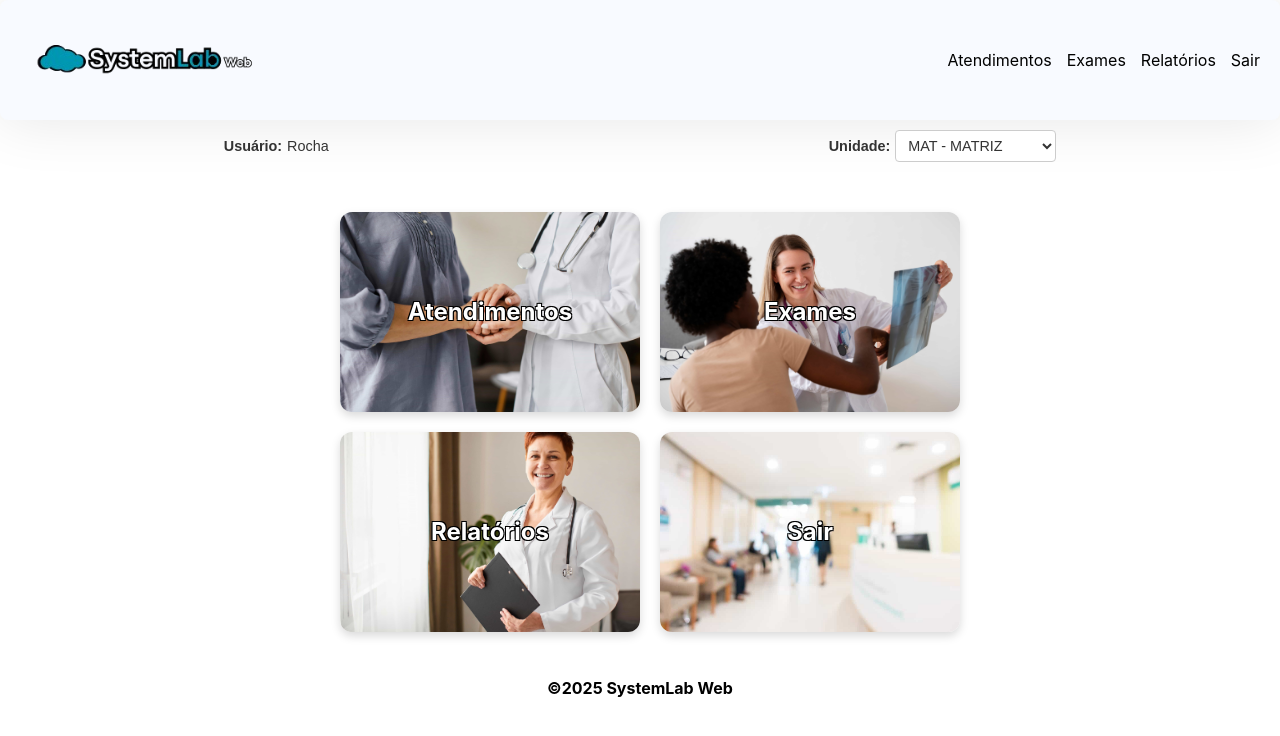
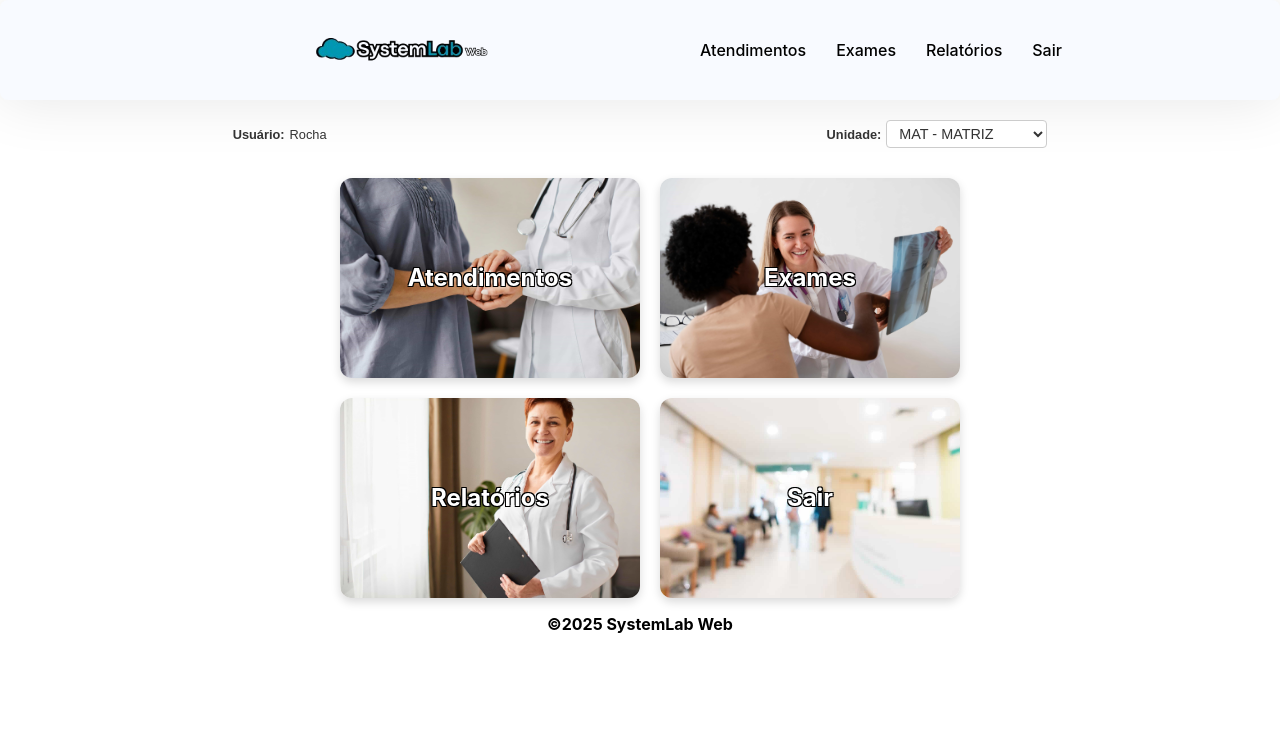
Before and after one commit to CoderRocha/systemlab-web, a React (Create React App) app: page /home in a window 1280 px wide. Shown: the top 736 px of the page. Built offline with nearby package versions, Linux system fonts and the light colour scheme; the HTML template or start-up script is replaced by a standard one.

Commit message:
fixed UI positions and paddings

```diff
--- a/src/components/navbar/Navbar.module.css
+++ b/src/components/navbar/Navbar.module.css
@@ -3,51 +3,49 @@
     display: flex;
     align-items: center;
     justify-content: space-between;
-    padding: 10px 20px;
-    background-color: #f8faff; /* uma cor meio "glacial white" para não ficar 100% branco */
+    padding: 10px 40px; /* Ajuste nos paddings para aproximar */
+    background-color: #f8faff; /* Cor "glacial white" */
     box-shadow: 0 0 60px rgba(0, 0, 0, 0.1);
     border-radius: 8px;
-    max-width: absolute;
-    margin: 0 auto;
+    max-width: absolute; /* Limite para centralizar com o restante da página */
+    margin: 0 auto; /* Centraliza horizontalmente */
 }
 
 /* Logo Section */
 .navbar-logo {
-    height: 100px;
+    height: 80px; /* Reduzido para alinhar melhor */
     cursor: pointer;
-    margin-right: 20px;
+    margin-right: 20px; /* Mais espaço entre logo e itens */
+    margin-left: 262px;
 }
 
 /* Navigation Section */
 .navbar-nav {
     flex-grow: 1;
     display: flex;
-    justify-content: flex-end;
+    justify-content: center; /* Alinha os itens no centro */
 }
 
 /* Navigation List */
 .navbar-list {
     display: flex;
-    gap: 15px;
+    gap: 30px; /* Aumenta espaço entre itens */
     list-style: none;
     padding: 0;
     margin: 0;
 }
 
 /* Navigation Items */
-.navbar-item a {
-    text-decoration: none;
+.navbar-item {
+    display: flex;
+    align-items: center;
+}
+
+/* Links */
+.navbar-link {
     color: black;
     font-size: 16px;
-    transition: color 0.2s ease;
-}
-
-/* Hover Effect for Links apenas por estética */
-.navbar-item a:hover {
-    color: #0097B2;
-}
-.navbar-link {
-    color: inherit;
+    font-weight: 500;
     text-decoration: none;
     cursor: pointer;
     transition: color 0.3s ease;
--- a/src/components/userBar/UserBar.module.css
+++ b/src/components/userBar/UserBar.module.css
@@ -3,9 +3,9 @@
     display: flex;
     justify-content: center;
     align-items: center;
-    padding: 10px 0;
+    padding: 20px 0;
     font-family: Arial, sans-serif;
-    font-size: 0.9rem;
+    font-size: 0.8rem;
     color: #333;
 }
 
@@ -25,7 +25,7 @@
 /* Select dropdown for the unit */
 .user-select {
     margin-left: 5px;
-    padding: 6px 8px;
+    padding: 4px 8px;
     font-size: 0.9rem;
     border: 1px solid #ccc;
     border-radius: 4px;
--- a/src/pages/home/Home.module.css
+++ b/src/pages/home/Home.module.css
@@ -1,6 +1,6 @@
 /* Container para the whole page */
 .home-container {
-    margin: 40px auto;
+    margin: 10px auto;
     width: 600px;
     height: 400px;
     display: grid;
```
